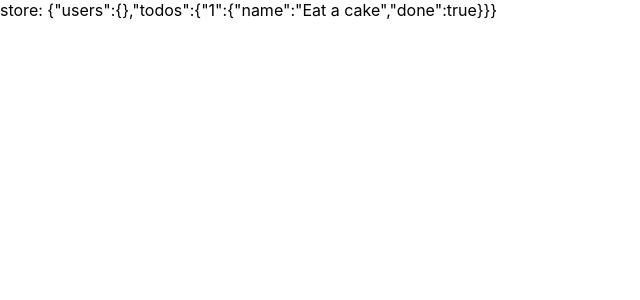
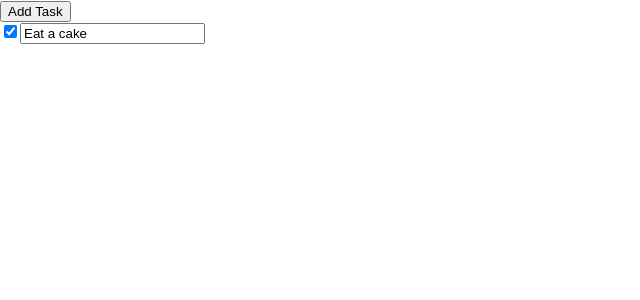
Before and after one commit to miwara/mst-todo, a React (Create React App) app: page / in a window 1280 px wide. Shown: the top 300 px of the page, without its empty margins (0-640 px from the left). Built offline with nearby package versions, Linux system fonts and the light colour scheme.

Commit message:
uiを作ったので

```diff
--- a/src/index.js
+++ b/src/index.js
@@ -1,13 +1,17 @@
 import React from 'react';
 import ReactDOM from 'react-dom';
 import './index.css';
-import App from './App';
 import reportWebVitals from './reportWebVitals';
 
 import { getSnapshot, types } from "mobx-state-tree";
 import { observer } from "mobx-react";
+import { values } from 'mobx';
+
+let id = 1;
+const randomId = () => ++id;
 
 const Todo = types.model({
+  id: types.identifierNumber,
   name: "",
   done: false
 }).actions(self => {
@@ -45,23 +49,46 @@ const RootStore = types.model({
   todos: types.optional(types.map(Todo), {})
 }).actions(self => {
   function addTodo(id, name) {
-    self.todos.set(id, Todo.create({ name }));
+    self.todos.set(id, Todo.create({ id, name }));
   }
 
   return { addTodo };
 });
 
 const store = RootStore.create({
-  users: {}
+  users: {},
+  todos: {
+    "1": {
+      id: id,
+      name: "Eat a cake",
+      done: true
+    }
+  }
 });
 
-store.addTodo(1, "Eat a cake");
-store.todos.get(1).toggle();
+const App = observer(props => (
+  <div>
+    <button onClick={e => props.store.addTodo(randomId(), "New Task")}>
+      Add Task
+    </button>
+    {values(props.store.todos).map(todo => (
+      <div key={todo.id}>
+        <input
+        type="checkbox"
+        checked={todo.done}
+        onChange={e => todo.toggle()}
+        />
+        <input
+        type="text"
+        value={todo.name}
+        onChange={e => todo.setName(e.target.value)}
+        />
+        </div>
+    ))}
+  </div>
+));
 
-ReactDOM.render(
-  <div>
-    store: {JSON.stringify(getSnapshot(store))}
-  </div>,
+ReactDOM.render(<App store={store} />,
   document.getElementById('root')
 );
 
```
